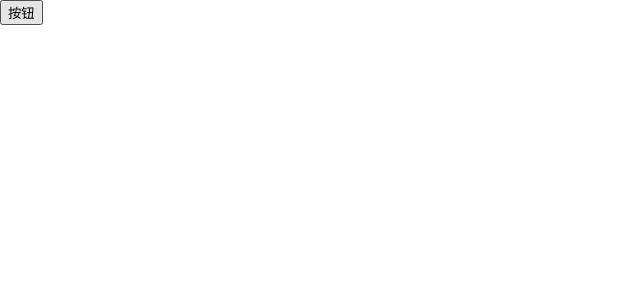
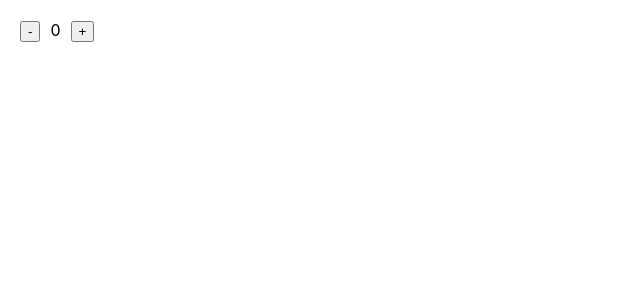
Before and after one commit to AFAN-LIFE/react-learn-wuyou, a React (Create React App) app: page / in a window 1280 px wide. Shown: the top 300 px of the page, without its empty margins (0-640 px from the left). Built offline with nearby package versions, Linux system fonts and the light colour scheme.

Commit message:
useReducer状态管理

```diff
--- a/src/App.js
+++ b/src/App.js
@@ -1,40 +1,27 @@
-import {useState} from 'react'
+import {useReducer, useState} from 'react'
 
+// 便于管理一个对象的多种状态的复杂操作
+function countReducer(state, action) {
+  switch (action.type) {
+    case 'increment':
+      return state + 1
+    case 'decrement':
+      return state - 1
+    default:
+      throw new Error()
+  }
+}
 
-// 这里onActive是接收到一个函数
-function Detail ({ onActive }) {
-  const [status, setStatus] = useState(false)
-  function handleClick () {
-      setStatus(!status)
-      // 只要点击按钮，就调用函数传递新值，
-      onActive(status)
-  }
+export default function App() {
+  const [state, dispatch] = useReducer(countReducer, 0)
+  const handleIncrement = () => dispatch({ type: 'increment' })
+  const handleDecrement = () => dispatch({ type: 'decrement' })
 
   return (
-    <div>
-      <button onClick={handleClick}> 按钮</button>
-
-      <p style={{
-        display: status ? 'block' : 'none'
-      }}>Detail的内容</p>
+    <div style={{ padding: 20 }}>
+      <button onClick={handleDecrement}>-</button>
+      <span style={{ margin: '0 10px' }}>{state}</span>
+      <button onClick={handleIncrement}>+</button>
     </div>
   )
 }
-
-export default function App() {
-  // 组件通信
-  // 5 将同级组件传值
-  // 同级组件传递需要通过父组件的中转，此时用props就很麻烦，React提供了Hooks
-
-function handleActive (status) {
-  console.log('父组件收到', status)
-}
-
-  return (
-    <>
-      <Detail
-        onActive={handleActive}
-      />
-    </>
-  );
-}
```
Also changed, not shown: 1 other file (tests, documents, lock files or other folders).
